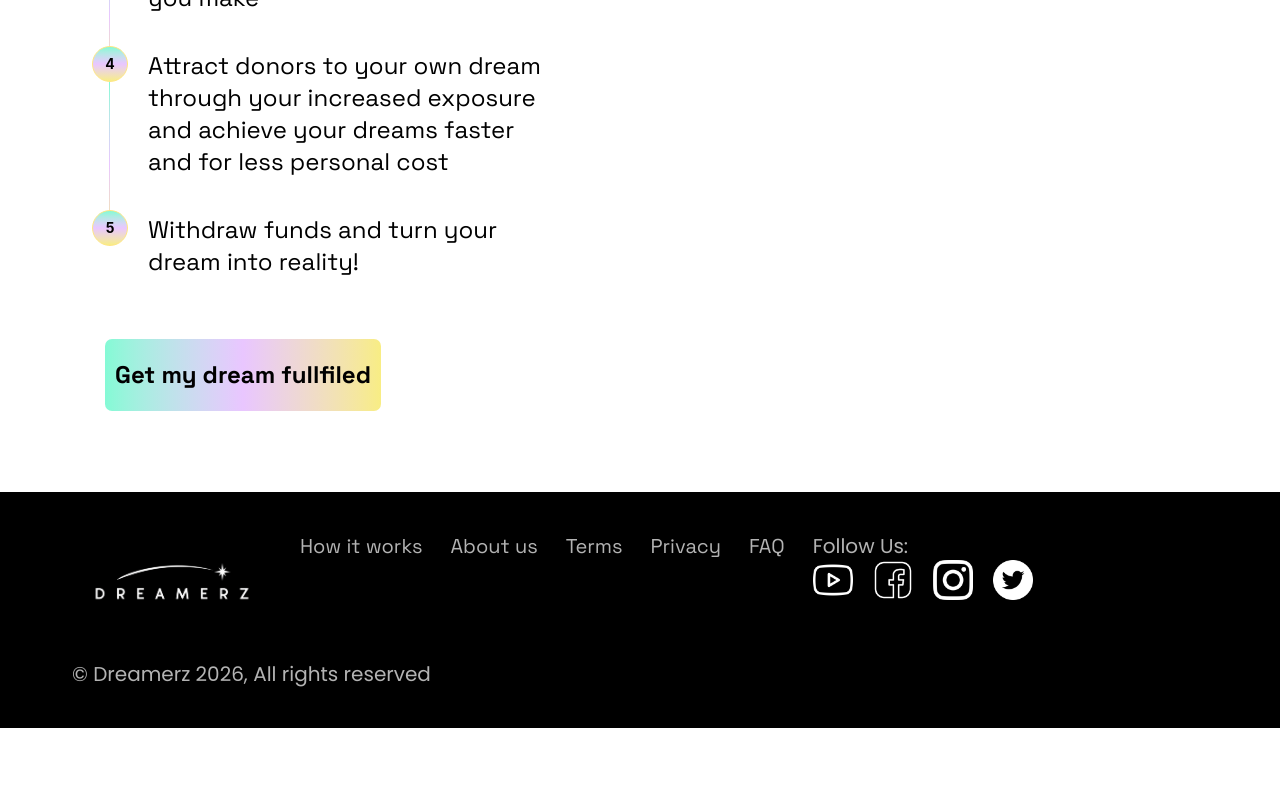
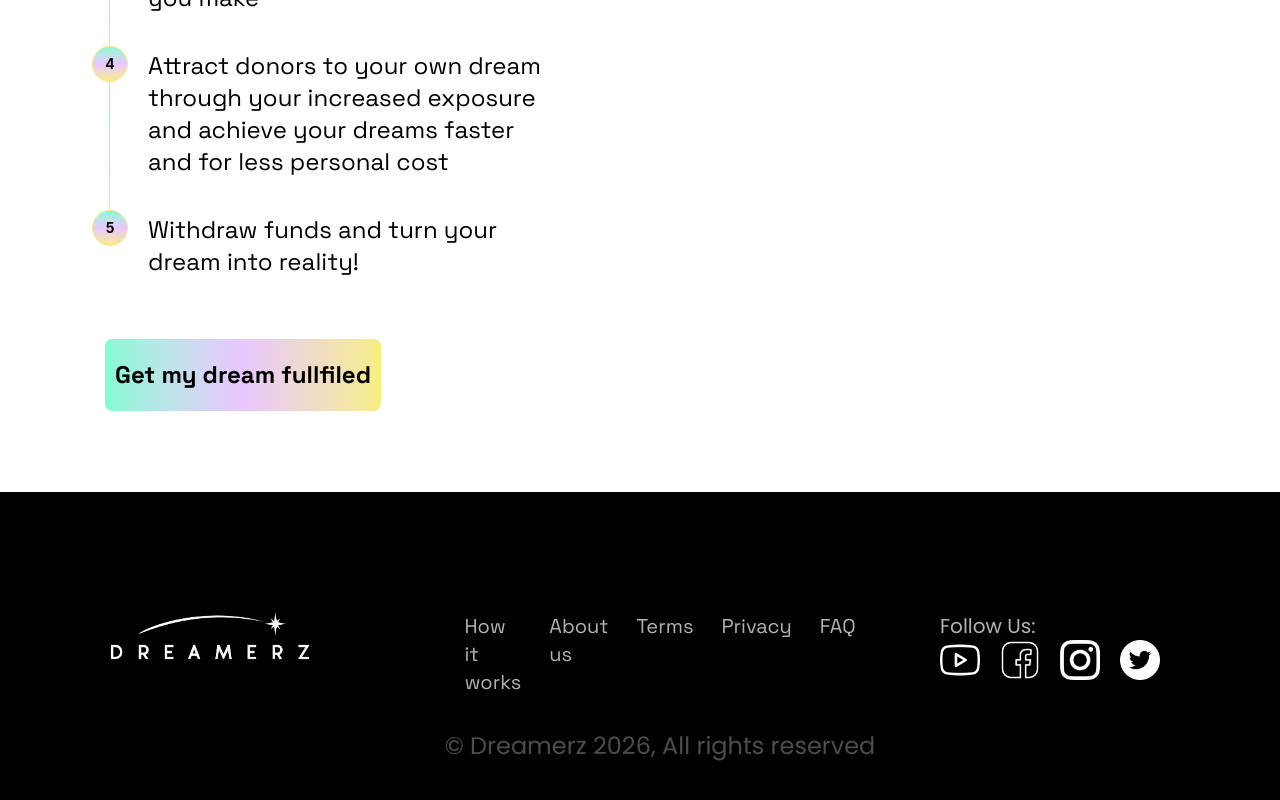
Before and after one commit to oniichan2004/Dreamerz, a Next.js app: page / in a window 1280 px wide. Shown: the part 3251-4051 px from the top of the page. Before the commit the page ends 3979 px from the top, so only its background shows below. Built offline with nearby package versions, Linux system fonts and the light colour scheme; no server answers.

Commit message:
finished the footer

```diff
--- a/components/core/footer.tsx
+++ b/components/core/footer.tsx
@@ -4,12 +4,20 @@ import { Text } from "../ui/text";
 
 export default function Footer() {
   return (
-    <div className="flex flex-col gap-7 bg-black text-white/70 pl-8 pb-10   ">
-      <div className="flex flex-col gap-7   md:pl-10 xl:flex-row xl:pt-10  ">
-        <div className="flex flex-col gap-7 xl:flex-row ">
-        <Image src="/shooting-star.png" width={200} height={40} alt="Logo" />
+    <div className="flex flex-col gap-7 bg-black text-white/70 pl-8 pb-10 xl:px-10   ">
+      <div className="flex flex-col gap-7   md:pl-10 xl:flex-row xl:pt-10  xl:grid xl:grid-cols-3   ">
+        <div className="pt-10">
+          <Image
+            src="/shooting-star.png"
+            width={200}
+            height={40}
+            alt="Logo"
+            className="md:w-60 xl:w-65 xl:h-auto "
+          />
+        </div>
+        <div className="flex flex-col gap-7 xl:flex-row xl:pt-20 xl:gap-7 xl:justify-self-center">
           <Link href="/">
-          <Text font="grotesk" className="hover:text-blue-600 md:text-xl ">
+            <Text font="grotesk" className="hover:text-blue-600 md:text-xl  ">
               {" "}
               How it works
             </Text>
@@ -39,7 +47,7 @@ export default function Footer() {
             </Text>
           </Link>
         </div>
-<div>
+        <div className="flex flex-col xl:justify-self-end xl:pt-20 pr-20 ">
           <Text className="md:text-xl">Follow Us:</Text>
           <div className="flex flex-row gap-5  ">
             <Link href="/">
@@ -81,8 +89,8 @@ export default function Footer() {
           </div>
         </div>
       </div>
-      <div>
-        <Text className="text-md md:text-xl  md:pl-10">
+      <div className="xl:flex xl:justify-center">
+        <Text className="text-md  text-white/30 md:text-xl  md:pl-10 xl:text-2xl">
           © Dreamerz 2026, All rights reserved
         </Text>
       </div>
```
Lines whose indentation alone changed are shown as unchanged.
